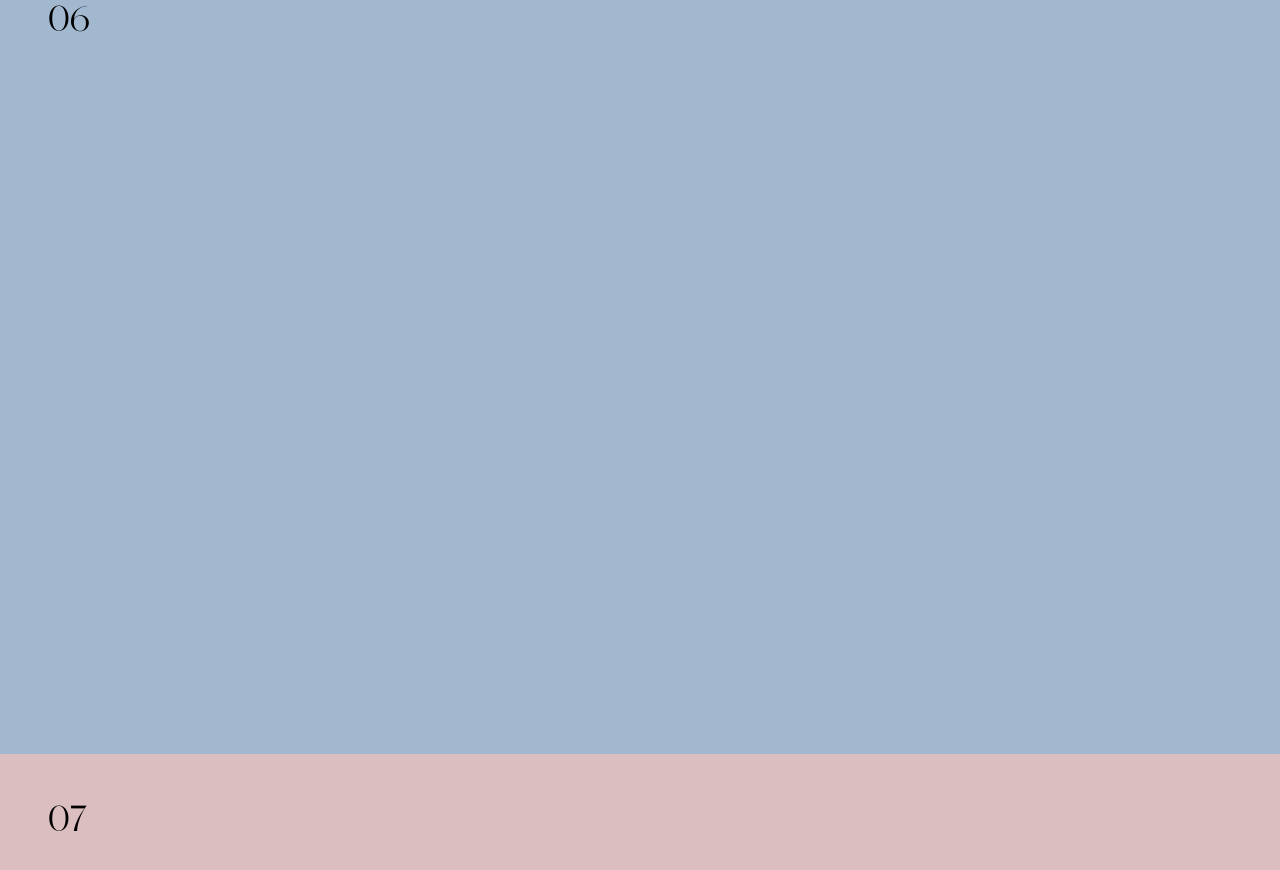
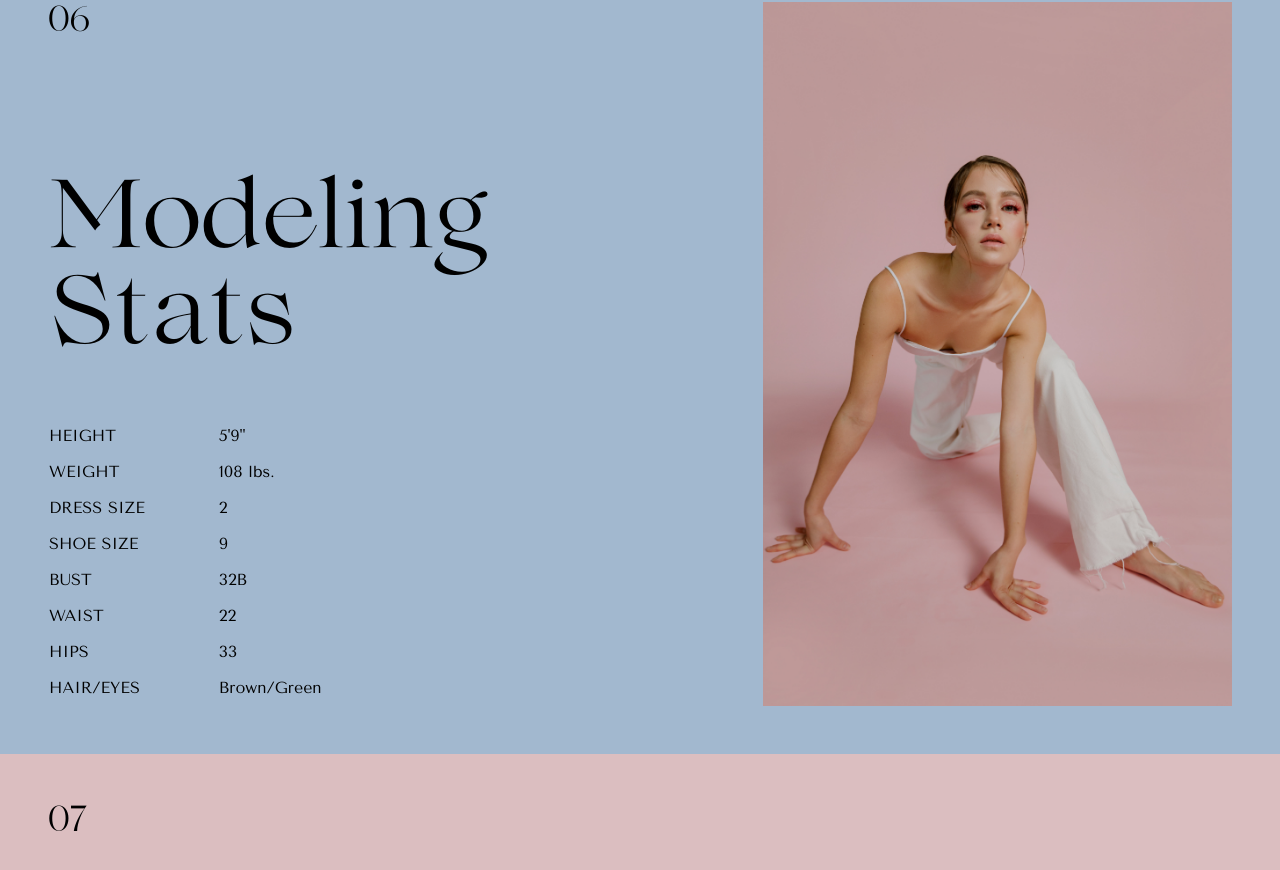
Before and after one commit to ssekharpatra/female-model-portfolio-nextjs, a Next.js app: page / in a window 1280 px wide. Shown: the part 4046-4916 px from the top of the page. Built offline with nearby package versions, Linux system fonts and the light colour scheme.

Commit message:
finished the modeling stats section

```diff
--- a/app/globals.css
+++ b/app/globals.css
@@ -13,13 +13,9 @@ h4,
 h5,
 h6,
 p,
-a {
+a,
+td {
    font-family: var(--tenorSans-font);
-   color: #000000;
-}
-
-.pageNumber {
-   font-family: var(--brownSugar-font);
    color: #000000;
 }
 
@@ -30,3 +26,12 @@ section:nth-child(odd) {
 section:nth-child(even) {
    background-color: #a2b8cf;
 }
+
+td:first-child {
+   text-transform: uppercase;
+}
+
+.pageNumber {
+   font-family: var(--brownSugar-font);
+   color: #000000;
+}
--- a/components/ModelingStats.jsx
+++ b/components/ModelingStats.jsx
@@ -1,9 +1,64 @@
+import Image from "next/image";
+
 const ModelingStats = () => {
 	return (
 		<section id="modelingStats" className="p-12 h-[100vh]">
 			<div className="relative">
 				<span className="pageNumber text-4xl absolute">06</span>
 			</div>
+			<div className="flex justify-between h-full">
+				<div className="flex flex-col">
+					<h2 className="text-8xl capitalize mt-auto mb-12">
+						Modeling <br /> Stats
+					</h2>
+					<table class="table-auto w-4/5 h-72">
+						<tbody>
+							<tr className="mb-6">
+								<td>Height</td>
+								<td>5&apos;9&quot;</td>
+							</tr>
+							<tr>
+								<td>Weight</td>
+								<td>108 lbs.</td>
+							</tr>
+							<tr>
+								<td>Dress size</td>
+								<td>2</td>
+							</tr>
+							<tr>
+								<td>Shoe size</td>
+								<td>9</td>
+							</tr>
+							<tr>
+								<td>Bust</td>
+								<td>32B</td>
+							</tr>
+							<tr>
+								<td>Waist</td>
+								<td>22</td>
+							</tr>
+							<tr>
+								<td>Hips</td>
+								<td>33</td>
+							</tr>
+							<tr>
+								<td>Hair/Eyes</td>
+								<td>Brown/Green</td>
+							</tr>
+						</tbody>
+					</table>
+				</div>
+				<div>
+					<Image
+						src="/img-9.jpg"
+						alt="Image 9"
+						height="100"
+						width="292"
+						quality="95"
+						className="h-full w-full object-cover"
+					/>
+				</div>
+			</div>
 		</section>
 	);
 };
```
